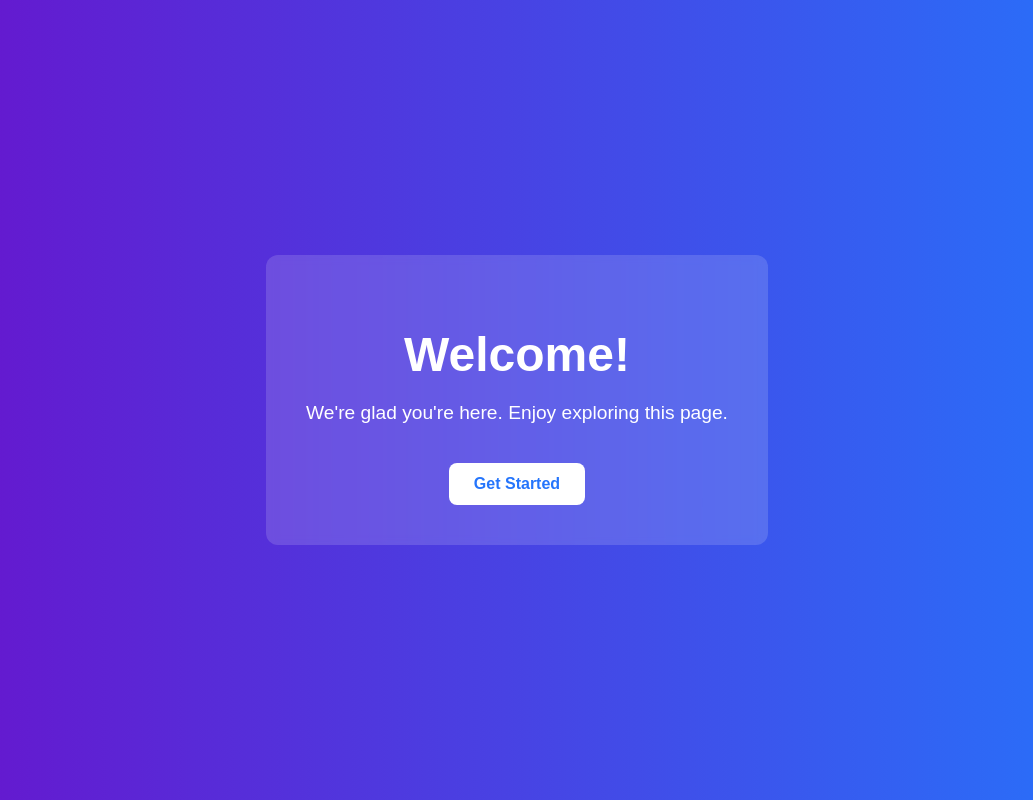
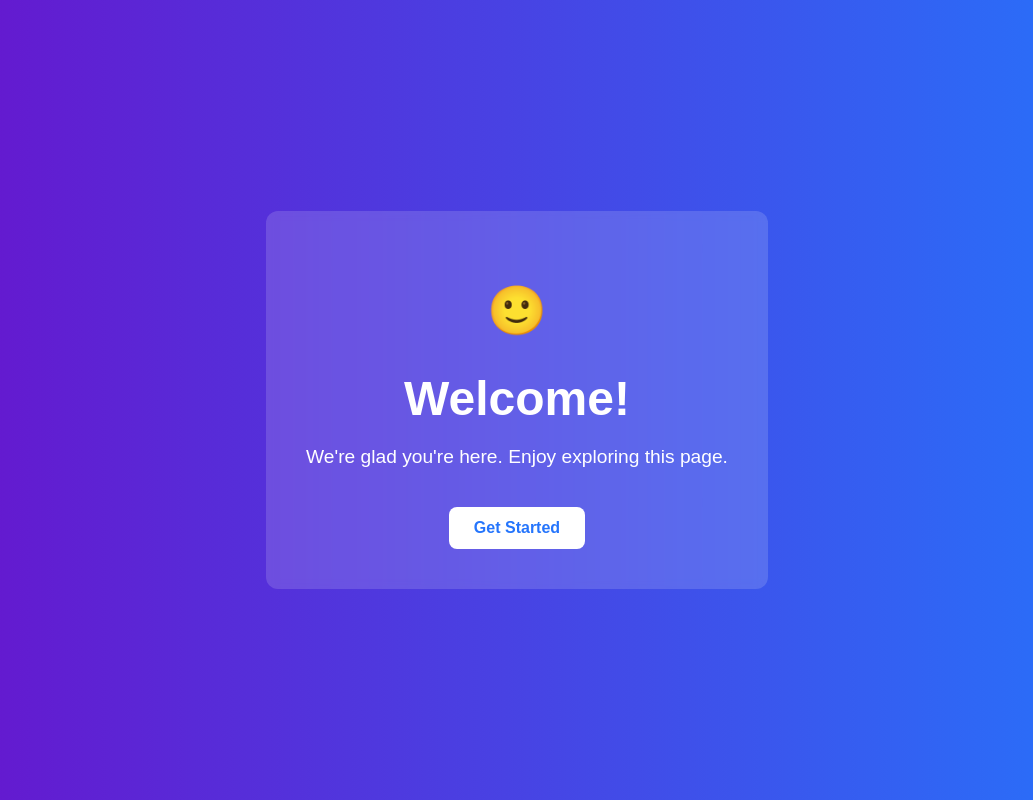
Before and after one commit to MrWizard-Git/Next-Level, a plain HTML site: page index.html in a window 1280 px wide. Shown: the whole page, without its empty margins (123-1156 px from the left). Drawn offline with Linux system fonts and the light colour scheme.

Commit message:
First V2 of index.html

```diff
--- a/index.html
+++ b/index.html
@@ -55,6 +55,7 @@
 <body>
 
     <div class="welcome-box">
+        <h1>🙂</h1>
         <h1>Welcome!</h1>
         <p>We're glad you're here. Enjoy exploring this page.</p>
         <a href="#" class="btn">Get Started</a>
```
